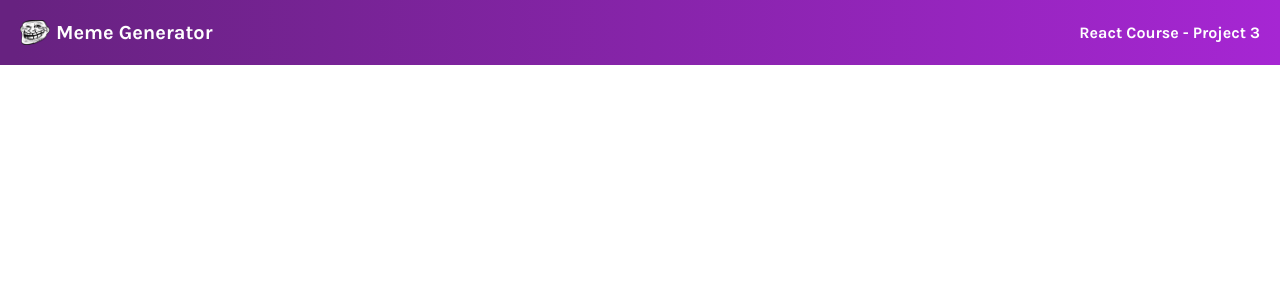
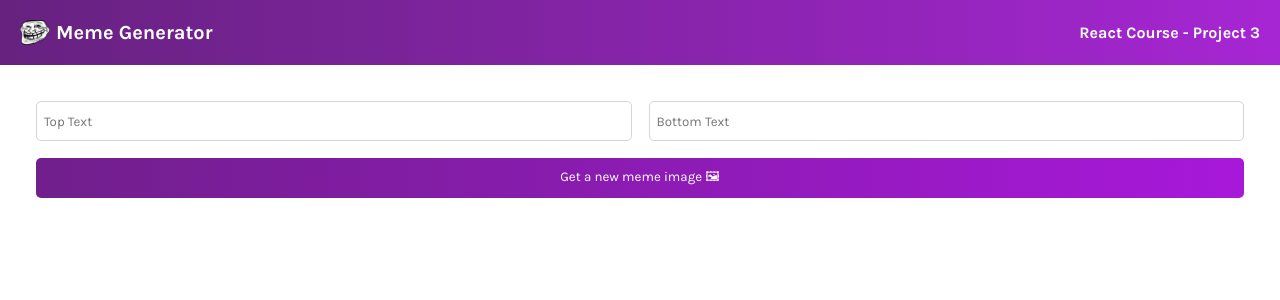
Before and after one commit to siddheshsurve/meme-generator-v1, a React (Create React App) app: page / in a window 1280 px wide. Shown: the top 300 px of the page. Built offline with nearby package versions, Linux system fonts and the light colour scheme; the HTML template or start-up script is replaced by a standard one.

Commit message:
Meme Component : Added form

```diff
--- a/src/App.js
+++ b/src/App.js
@@ -1,9 +1,11 @@
 import Header from "./components/Header/Header"
+import Meme from "./components/Meme/Meme";
 
 function App() {
   return (
     <div className="App">
       <Header />
+      <Meme />
     </div>
   );
 }
--- /dev/null
+++ b/src/components/Meme/Meme.css
@@ -0,0 +1,28 @@
+main {
+    padding: 36px;
+}
+
+.form {
+    display: grid;
+    /* grid with 40px for each row and 1fr for columns accordingly */
+    grid-template: 40px 40px / 1fr 1fr;
+    gap: 17px;
+}
+
+.form--input {
+    font-family: "Karla", sans-serif;
+    border-radius: 5px;
+    border: 1px solid #D5D4D8;
+    text-indent: 5px;
+}
+
+.form--button {
+    /* button column should grow from very beginning to very end */
+    grid-column: 1 / -1;
+    font-family: "Karla", sans-serif;
+    border-radius: 5px;
+    background: linear-gradient(90.41deg, #711F8D 1.14%, #A818DA 100%);
+    color: white;
+    border: none;
+    cursor: pointer;
+}
--- /dev/null
+++ b/src/components/Meme/Meme.jsx
@@ -0,0 +1,26 @@
+import React from 'react'
+import "./Meme.css"
+
+function Meme() {
+  return (
+    <main>
+        <form className='form'>
+            <input
+                type='text'
+                placeholder='Top Text'
+                className='form--input'
+            />
+            <input
+                type='text'
+                placeholder='Bottom Text'
+                className='form--input'
+            />
+            <button className='form--button'>
+                Get a new meme image 🖼
+            </button>
+        </form>
+    </main>
+  )
+}
+
+export default Meme
```
